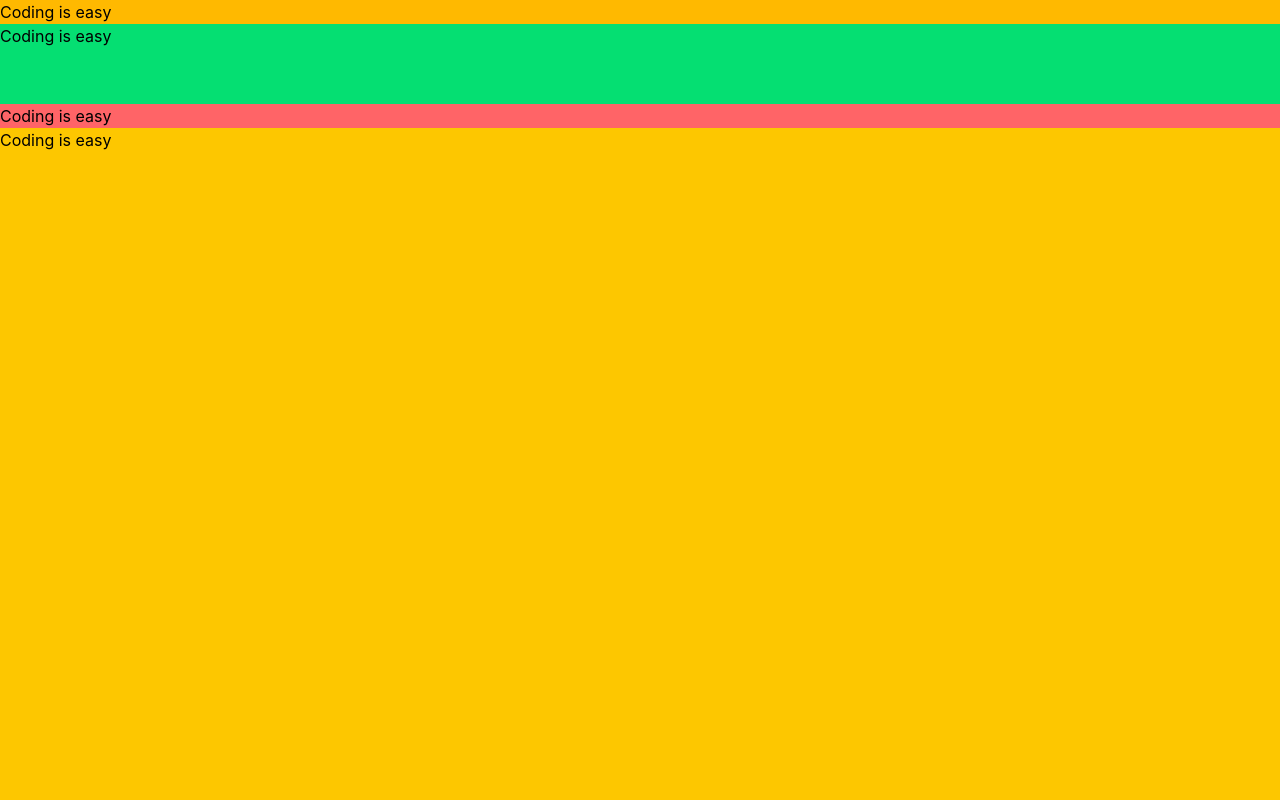
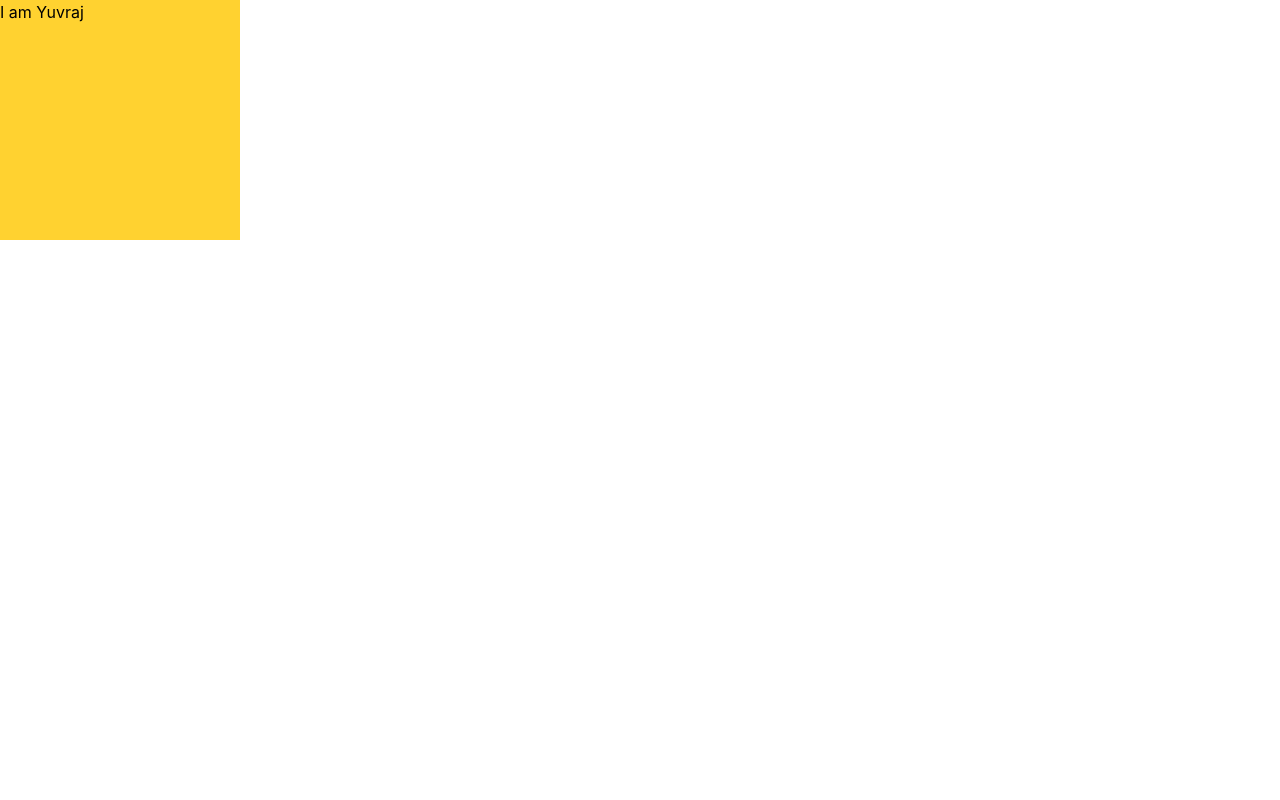
Before and after one commit to md-rayhan-shorif/Tailwind, a React (Vite) app: page / in a window 1280 px wide. Shown: the top 800 px of the page. Built offline with nearby package versions, Linux system fonts and the light colour scheme.

Commit message:
Size class

```diff
--- a/src/App.jsx
+++ b/src/App.jsx
@@ -7,6 +7,7 @@ import Header from './topics/Header'
 import Colors from './topics/Colors'
 import Size from './topics/Size'
 import Height from './topics/Height'
+import SizeClass from './topics/SizeClass'
 
 function App() {
 
@@ -16,7 +17,8 @@ function App() {
       {/* <Header/>
       <Colors/>
       <Size/> */}
-      <Height/>
+      {/* <Height/> */}
+      <SizeClass/>
     </>
   )
 
--- /dev/null
+++ b/src/topics/SizeClass.jsx
@@ -0,0 +1,14 @@
+import React from 'react'
+
+const SizeClass = () => {
+  return (
+    <>
+    {/* when i need same hight and width , there i can use size. */}
+      <div className=' bg-amber-300 size-60  hover:size-svw'>
+        I am Yuvraj
+      </div>
+    </>
+  )
+}
+
+export default SizeClass
```
